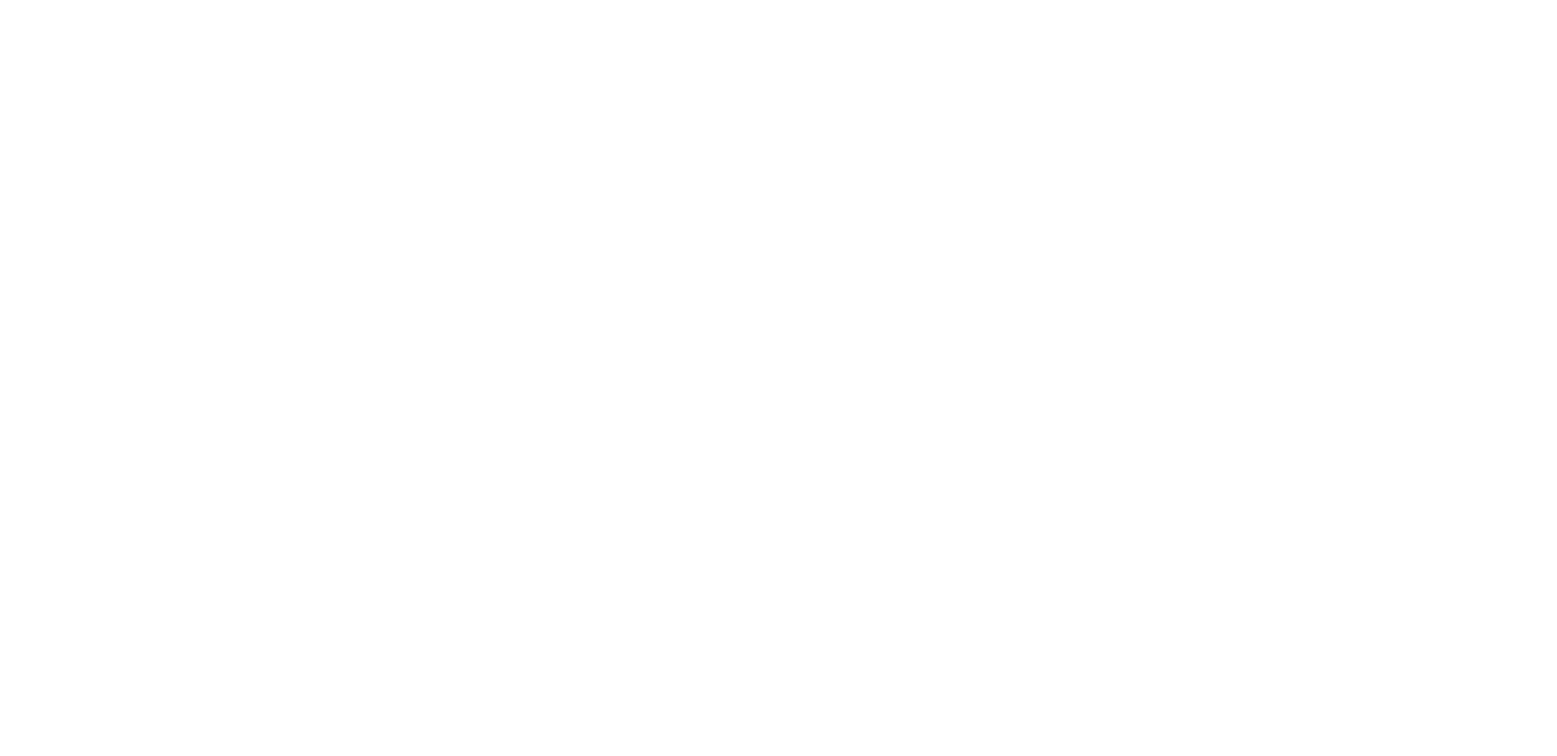
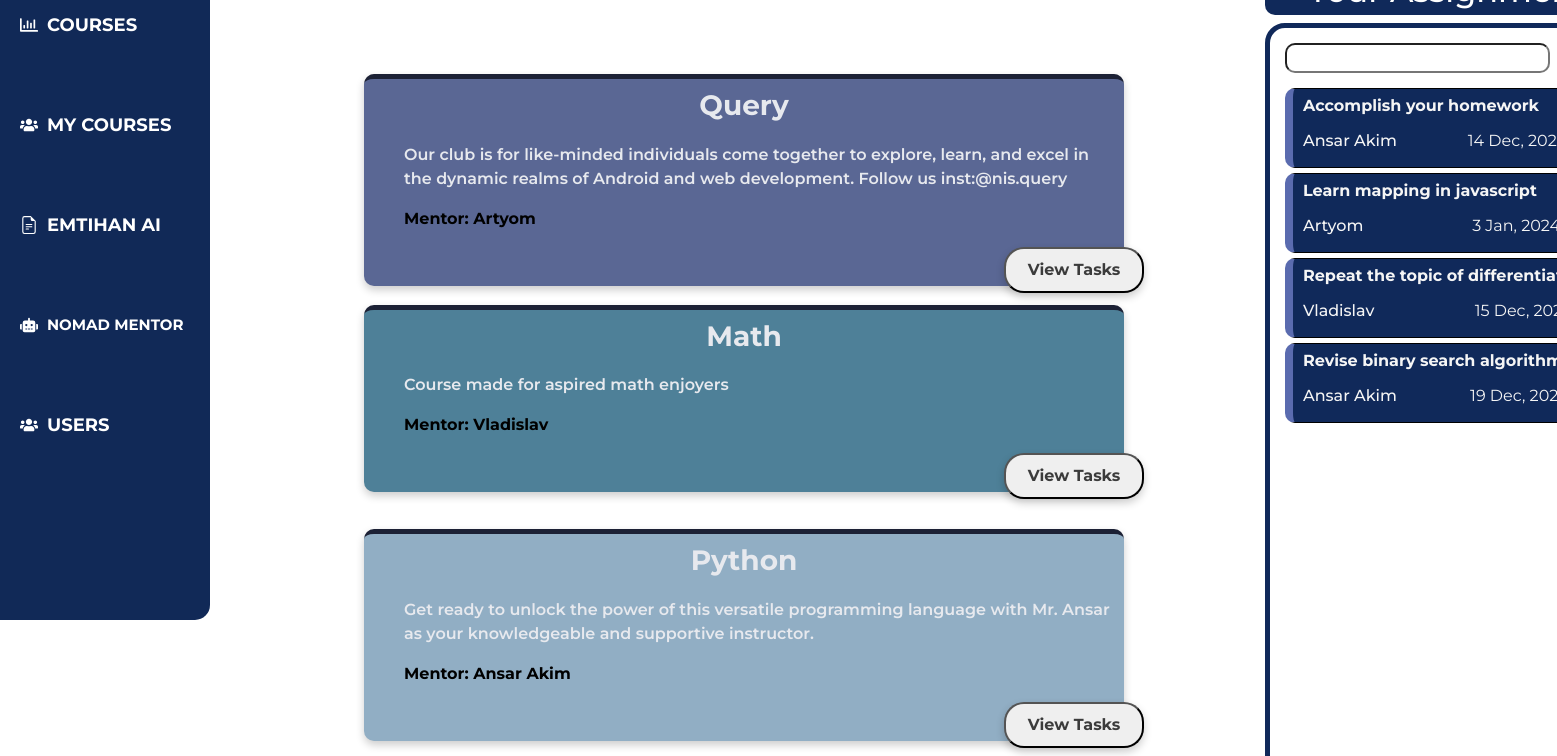
Before and after one commit to djedaisd/save2, a React (Create React App) app: page /mycourses in a window 1280 px wide. Before the commit this address had no page. Shown: the part 180-936 px from the top of the page, 1557 px wide, since content can reach past the window. Before the commit the page ends 800 px from the top, so only its background shows below. Built offline with nearby package versions, Linux system fonts and the light colour scheme.

Commit message:
fixed problems

```diff
--- a/src/App.css
+++ b/src/App.css
@@ -66,7 +66,7 @@
 .input-search{
   border-radius: 10px;
 }
-.icon1{
+.icon2{
   color: #112957;
   margin-top: 7px;
 }
@@ -177,3 +177,6 @@
     gap: 20px;
 
 }
+.icon1{
+  color: #112957;
+}
--- a/src/App.js
+++ b/src/App.js
@@ -6,6 +6,7 @@
 import { BrowserRouter, Route, Routes } from 'react-router-dom';
 import NavigationLayout from './layout/navigation-layout';
 import Users from './components/Users';
+import CreateTask from './modals/FindTask';
 
 function App() {
     return (
@@ -16,6 +17,7 @@
                     <Route path="/" element={< NavigationLayout/>}>
                         <Route index element={<Courses />} />
                         <Route  path='/users' element={<Users/>}/>
+                        <Route  path='/mycourses' element={<CreateTask/>}/>
 
                     </Route>
                 </Routes>
--- a/src/components/Courses.js
+++ b/src/components/Courses.js
@@ -34,7 +34,7 @@
                <a href="#" className='icon1'><FaBell size={25}  /></a>
                <a href="#" className='icon1'><FaQuestionCircle size={25} /></a>
                <Dropdown align="end">
-                   <Dropdown.Toggle className='drop1' id="dropdown-basic" style={{backgroundColor: "white", color:"black", border:"none"}}>
+                   <Dropdown.Toggle className='drop1' id="dropdown-basic" style={{backgroundColor: "white", color:"black", border:"none", marginTop:'20px'}}>
                        <Image src="https://get.pxhere.com/photo/man-person-people-woman-camera-photography-photographer-photo-male-dslr-portrait-canon-child-blue-holding-reflex-camera-photos-digital-camera-eye-picture-digital-photograph-job-cam-photo-shooting-cinematographer-portrait-photography-digital-slr-single-lens-reflex-camera-camera-operator-1102372.jpg" roundedCircle width={30} height={30} />
                        Yerdaulet Damir
                    </Dropdown.Toggle>
--- a/src/components/SidebarMenu.js
+++ b/src/components/SidebarMenu.js
@@ -17,10 +17,9 @@
             </div>
             <ul className="sidebarMenu">
                 <li className="menuItem"><FaRegChartBar /> <a href='/' className='link3'>COURSES </a></li>
-                <li className="menuItem"><FaUsers />
-                 <a href='https://project-nomadai.vercel.app/' className='link3'> MY COURSES</a>
-
-                 </li>
+                <li className="menuItem"><FaUsers /><NavLink to="/mycourses"  className='link3' >
+                    <div>MY COURSES</div>
+                </NavLink> </li>
                 <li className="menuItem"><BsFileEarmarkText className='icon'/><a href='https://nistrz-generator.vercel.app/main' className='link3'> EMTIHAN AI </a></li>
                 <li className="menuItem"><FaRobot /><a href='https://nistrz.vercel.app/' className='link4'> NOMAD MENTOR</a></li>
                 <li className="menuItem"><FaUsers /><NavLink to="/users"  className='link3' >
--- a/src/modals/FindTask.css
+++ b/src/modals/FindTask.css
@@ -37,6 +37,7 @@
   transition: 0.3s;
   background-color: #5a6794;
   border-top: 5px solid #1c2135;
+  font-weight: 600;
 }
 
 .task-card img {
@@ -99,3 +100,73 @@
   position: fixed;
   height: 700px;
 }
+
+.task-card1 {
+  width: 760px;
+  margin: 2.5%;
+  border-radius: 10px;
+  box-shadow: 0 4px 8px 0 rgba(0, 0, 0, 0.2);
+  transition: 0.3s;
+  background-color: #4e8098;
+  border-top: 5px solid #1c2135;
+  color: #e7e9ee;
+  padding: 10px;
+}
+
+.task-card2 {
+  width: 760px;
+  margin: 2.5%;
+  border-radius: 10px;
+  box-shadow: 0 4px 8px 0 rgba(0, 0, 0, 0.2);
+  transition: 0.3s;
+  background-color: #91aec4;
+  border-top: 5px solid #1c2135;
+  color: #e7e9ee;
+  padding: 10px;
+  margin-top: 37px;
+}
+
+.task-card3 {
+  width: 760px;
+  margin: 2.5%;
+  border-radius: 10px;
+  box-shadow: 0 4px 8px 0 rgba(0, 0, 0, 0.2);
+  transition: 0.3s;
+
+  border-top: 5px solid #1c2135;
+  color: #e7e9ee;
+  padding: 10px;
+  margin-top: 37px;
+}
+.title1,
+.title2,
+.title3 {
+  text-align: center;
+  font-weight: 700;
+}
+.mentor-name1,
+.mentor-name2,
+.mentor-name3 {
+  color: black;
+  font-weight: bold;
+  margin-left: 30px;
+}
+.descript1,
+.descript2,
+.descript3 {
+  margin-left: 30px;
+  margin-top: 20px;
+}
+.join-button1,
+.join-button2,
+.join-button3 {
+  margin-bottom: 45px;
+}
+
+.ww {
+  width: 50px;
+  height: auto;
+}
+.icon1{
+  margin-top: 25px;
+}
--- a/src/modals/FindTask.js
+++ b/src/modals/FindTask.js
@@ -5,8 +5,11 @@
 import '../components/SidebarMenu.css'
 import './FindTask.css'
 import TodoList from './tasksks'
+import { Dropdown, Image } from 'react-bootstrap';
+import { FaBell, FaQuestionCircle } from 'react-icons/fa';
+import { FaInstagram, FaTwitter, FaFacebook, FaLinkedin } from "react-icons/fa";
 
-const FindTask = ({ modal, toggle, save }) => {
+const CreateTask = ({ modal, toggle, save }) => {
   const [tasks, setTasks] = useState([])
   const [TaskName, setTaskName] = useState('')
   const [Description, setDescription] = useState('')
@@ -32,7 +35,7 @@
   }
 
   const handleClick = () => {
-    console.log('Nurzhik gay')
+    console.log('_')
   }
   const handleSave = () => {
     const TaskObj = {
@@ -49,8 +52,31 @@
   }
 
   return (
-    <div className="task-container" style={{ marginLeft: '5px' }}>
-      <Modal isOpen={modal} toggle={toggle} {...FindTask}>
+
+     <><div className='header-icons '>
+      <a href="#" className='icon1'><FaBell size={25} /></a>
+      <a href="#" className='icon1'><FaQuestionCircle size={25} /></a>
+      <Dropdown align="end">
+        <Dropdown.Toggle className='drop1' id="dropdown-basic" style={{ backgroundColor: "white", color: "black", border: "none" , marginTop:'20px'}}>
+          <Image src="https://get.pxhere.com/photo/man-person-people-woman-camera-photography-photographer-photo-male-dslr-portrait-canon-child-blue-holding-reflex-camera-photos-digital-camera-eye-picture-digital-photograph-job-cam-photo-shooting-cinematographer-portrait-photography-digital-slr-single-lens-reflex-camera-camera-operator-1102372.jpg" roundedCircle width={30} height={30} />
+          Yerdaulet Damir
+        </Dropdown.Toggle>
+
+        <Dropdown.Menu>
+          <Dropdown.Item href="#/action-1">Настройки</Dropdown.Item>
+          <Dropdown.Item href="#/action-2">Выход</Dropdown.Item>
+        </Dropdown.Menu>
+      </Dropdown>
+    </div><div className='header-1 '>
+        <div className='rowProfile'>
+          <div className='mt-2 mentor-lesson  '><h3 className='fw-bold mt-2'> My courses</h3> </div>
+        </div>
+        <div className='search-bar'>
+          <input type='text' placeholder='Search' className='input-search'></input>
+          <button className='btn btn-light fw-bold poisk'>Search </button>
+        </div>
+      </div><div className="task-container" style={{ marginLeft: '5px' }}>
+        <Modal isOpen={modal} toggle={toggle} {...CreateTask}>
           <ModalHeader toggle={toggle}>Find Course</ModalHeader>
           <ModalBody>
             <form>
@@ -61,8 +87,7 @@
                   className="form-control"
                   value={TaskName}
                   onChange={handleChange}
-                name="TaskName"
-              />
+                  name="TaskName" />
               </div>
               <div className="form-group">
                 <label>Description</label>
@@ -81,8 +106,7 @@
                   className="form-control"
                   value={MentorName}
                   onChange={handleChange}
-                name="MentorName"
-              />
+                  name="MentorName" />
               </div>
             </form>
           </ModalBody>
@@ -122,13 +146,90 @@
                 </div>
               </div>
             ))}
+            <div>
+              <div className="task-card task-card3">
+                <h3 className="title3">Query</h3>
+                <p className="descript3">
+                  Our club is for like-minded individuals come together to
+                  explore, learn, and excel in the dynamic realms of Android and
+                  web development. Follow us inst:@nis.query
+                </p>
+                <p className="mentor-name3">Mentor: Artyom</p>
+
+                <div className="join-button3">
+                  <button
+                    onClick={() => handleClick()}
+                    className="join"
+                    style={{
+                      float: 'left',
+                      borderRadius: '20px 20px 20px 20px',
+                      marginLeft: '630px',
+                      width: '140px',
+                      height: '46px',
+                    }}
+                  >
+                    {' '}
+                    View Tasks
+                  </button>
                 </div>
               </div>
+              <div className="task-card task-card1">
+                <h3 className="title1">Math</h3>
+                <p className="descript1">Course made for aspired math enjoyers</p>
+                <p className="mentor-name1">Mentor: Vladislav</p>
+
+                <div className="join-button1">
+                  <button
+                    onClick={() => handleClick()}
+                    className="join"
+                    style={{
+                      float: 'left',
+                      borderRadius: '20px 20px 20px 20px',
+                      marginLeft: '630px',
+                      width: '140px',
+                      height: '46px',
+                    }}
+                  >
+                    {' '}
+                    View Tasks
+                  </button>
+                </div>
+              </div>
+              <div className="task-card task-card2">
+                <h3 className="title2">Python</h3>
+                <p className="descript2">
+                  Get ready to unlock the power of this versatile programming
+                  language with Mr. Ansar as your knowledgeable and supportive
+                  instructor.
+                </p>
+                <p className="mentor-name2">Mentor: Ansar Akim</p>
+
+                <div className="join-button2">
+                  <button
+                    onClick={() => handleClick()}
+                    className="join"
+                    style={{
+                      float: 'left',
+                      borderRadius: '20px 20px 20px 20px',
+                      marginLeft: '630px',
+                      width: '140px',
+                      height: '46px',
+                    }}
+                  >
+                    {' '}
+                    View Tasks
+                  </button>
+                </div>
+              </div>
+            </div>
+          </div>
+        </div>
+
         <div className="sidetasks">
           <TodoList />
         </div>
-    </div>
+      </div></>
   )
 }
 
-export default FindTask
+export default CreateTask
--- a/src/modals/stool.css
+++ b/src/modals/stool.css
@@ -1,5 +1,5 @@
 .mainbody {
-  background-color: #10295a;
+  border: 5px solid #10295a;
   color: white;
   padding: 15px;
   border-radius: 20px;
@@ -25,8 +25,8 @@
 }
 .tassk {
   color: whitesmoke;
-  background-color: #5a6794;
-  height: 65px;
+  background-color: #10295a;
+  height: 80px;
   width: 100%;
   border: 1px solid black;
   border-radius: 10px;
@@ -35,4 +35,30 @@
   margin-top: 5px;
   font-weight: 700;
   overflow: hidden;
+  border-left: 8px solid #5a6baf;
 }
+.headd {
+  background-color: #10295a;
+  padding: 5px;
+  border-radius: 10px;
+  color: white;
+  text-align: center;
+  padding-left: 5px;
+}
+
+.par {
+  font-weight: 500;
+  color: whitesmoke;
+}
+.qweq {
+  padding-top: 11px;
+  display: flex;
+  justify-content: space-between;
+  padding-left: 5px;
+}
+.dateq {
+  font-weight: 400;
+}
+.qqeeww {
+  padding-left: 5px;
+}
--- a/src/modals/tasksks.jsx
+++ b/src/modals/tasksks.jsx
@@ -16,8 +16,9 @@
   }
 
   return (
+    <div>
+      <h2 className="headd">Your Assignments</h2>
       <div className="mainbody">
-      <h2>Your Task List</h2>
         <div>
           <input
             className="inputtext"
@@ -36,6 +37,35 @@
             {task}
           </div>
         ))}
+        <div className="tassk task1">
+          <div className="qqeeww">Accomplish your homework</div>
+          <div className="qweq">
+            <p className="par">Ansar Akim</p>
+            <div className="dateq">14 Dec, 2023 | 19:00</div>
+          </div>
+        </div>
+        <div className="tassk task2">
+          <div className="qqeeww">Learn mapping in javascript</div>
+          <div className="qweq">
+            <p className="par">Artyom </p>
+            <div className="dateq">3 Jan, 2024 | 00:00</div>
+          </div>
+        </div>
+        <div className="tassk task3">
+          <div className="qqeeww">Repeat the topic of differentiation</div>
+          <div className="qweq">
+            <p className="par">Vladislav</p>
+            <div className="dateq">15 Dec, 2023 | 14:15</div>
+          </div>
+        </div>
+        <div className="tassk task4">
+          <div className="qqeeww">Revise binary search algorithm</div>
+          <div className="qweq">
+            <p className="par">Ansar Akim</p>
+            <div className="dateq">19 Dec, 2023 | 19:30</div>
+          </div>
+        </div>
+      </div>
     </div>
   )
 }
--- a/src/router/routes.js
+++ b/src/router/routes.js
@@ -3,10 +3,11 @@
 import React from "react";
 import FindTask from "../modals/FindTask";
 import Users from "../components/Users";
+import CreateTask from "../modals/FindTask";
 export const routes= [{
     path:"/",
     element: <NavigationLayout/>,
-    children: [{path:"/",element:<Users/>} , {path:"/users", element:<Users/>}]
+    children: [{path:"/",element:<Users/>} , {path:"/users", element:<Users/>}, {path:"/mycourses", element:<CreateTask/>}]
 
 
 } ]
```
Also changed, not shown: src/components/Todolist.js (+4 -4 lines), src/components/Users.js (+9 -6 lines). Lines whose indentation alone changed are shown as unchanged.
